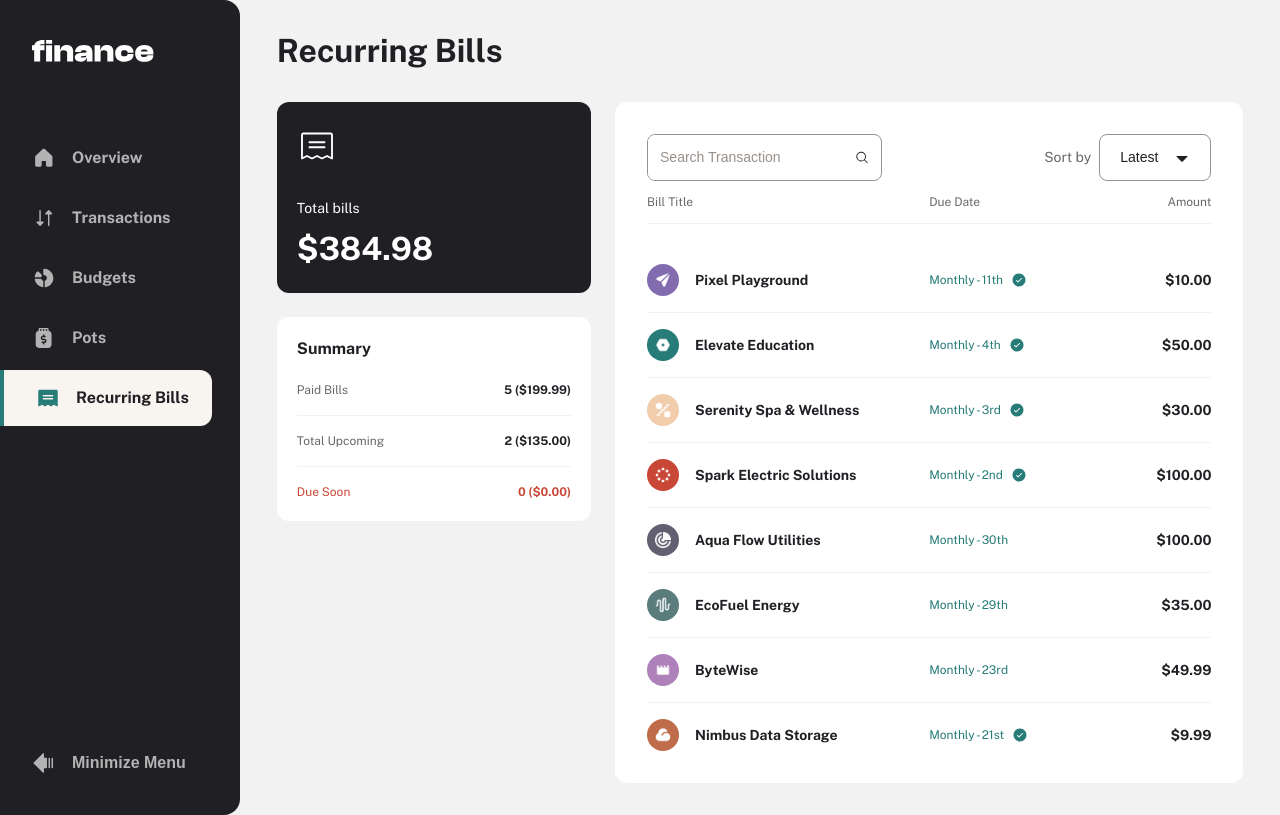
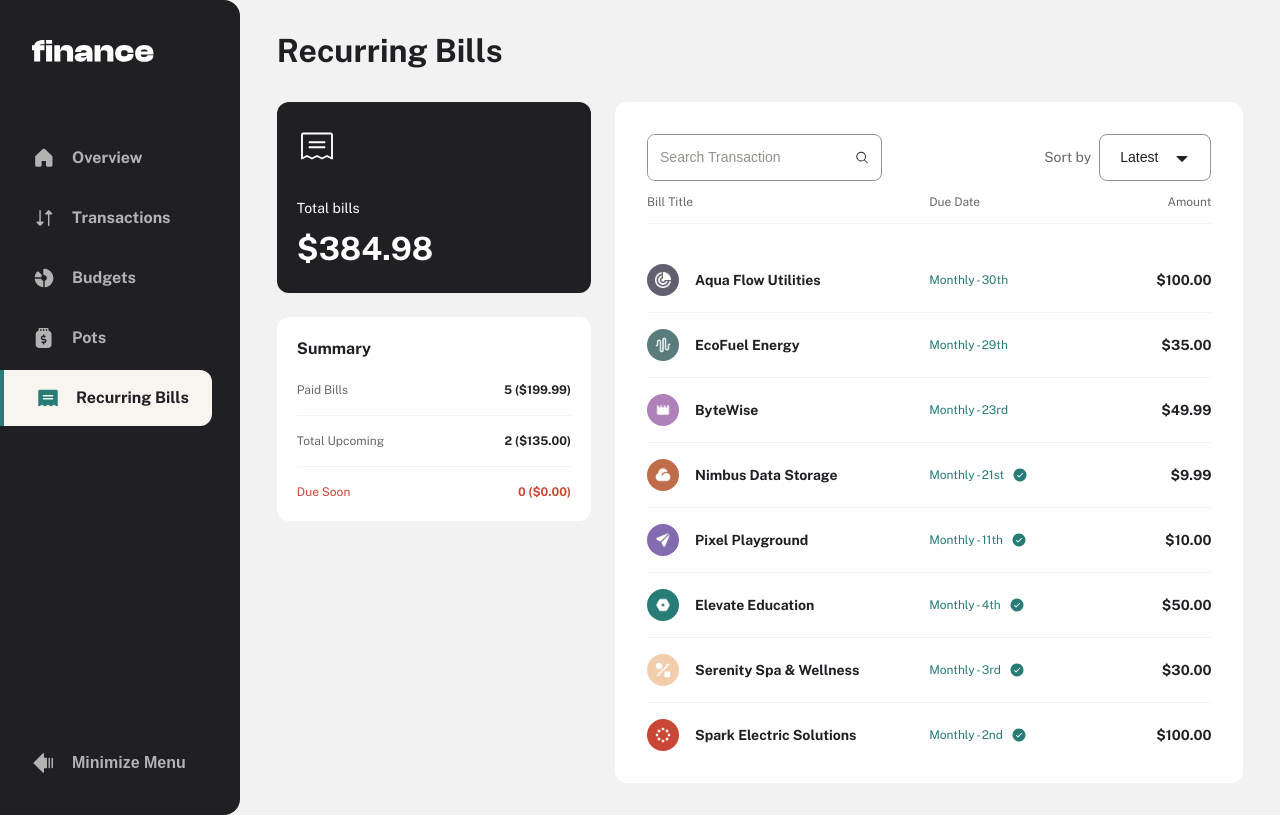
Before and after one commit to Belousmind/personal-finance-app, a Next.js app: page /personal-finance-app/recurring-bills in a window 1280 px wide. Built offline with nearby package versions, Linux system fonts and the light colour scheme.

Commit message:
fix: correct sorting of recurring bills by day of month

```diff
--- a/src/app/(dashboard)/recurring-bills/components/bills-table/useRecurringBills.ts
+++ b/src/app/(dashboard)/recurring-bills/components/bills-table/useRecurringBills.ts
@@ -10,14 +10,18 @@ export default function useReccuringBills() {
   const [searchQuery, setSearchQuery] = useState("");
   const [selectedSort, setSelectedSort] = useState(SORTING_LIST[0]);
 
+  function getDay(dateStr: string) {
+    return new Date(dateStr).getDate();
+  }
+
   const filteredTransactions = transactions
     .filter((t) => t.name.toLowerCase().includes(searchQuery.toLowerCase()))
     .sort((a, b) => {
       switch (selectedSort.value) {
         case "latest":
-          return new Date(b.date).getTime() - new Date(a.date).getTime();
+          return getDay(b.date) - getDay(a.date);
         case "oldest":
-          return new Date(a.date).getTime() - new Date(b.date).getTime();
+          return getDay(a.date) - getDay(b.date);
         case "a-z":
           return a.name.localeCompare(b.name);
         case "z-a":
--- /dev/null
+++ b/src/components/empty-state/index.tsx
@@ -0,0 +1,5 @@
+import styles from "./styles.module.scss";
+
+export default function EmptyState({ text }: { text: string }) {
+  return <span className={styles.text}>{text}</span>;
+}
```
Also changed, not shown: src/components/empty-state/styles.module.scss (added).
